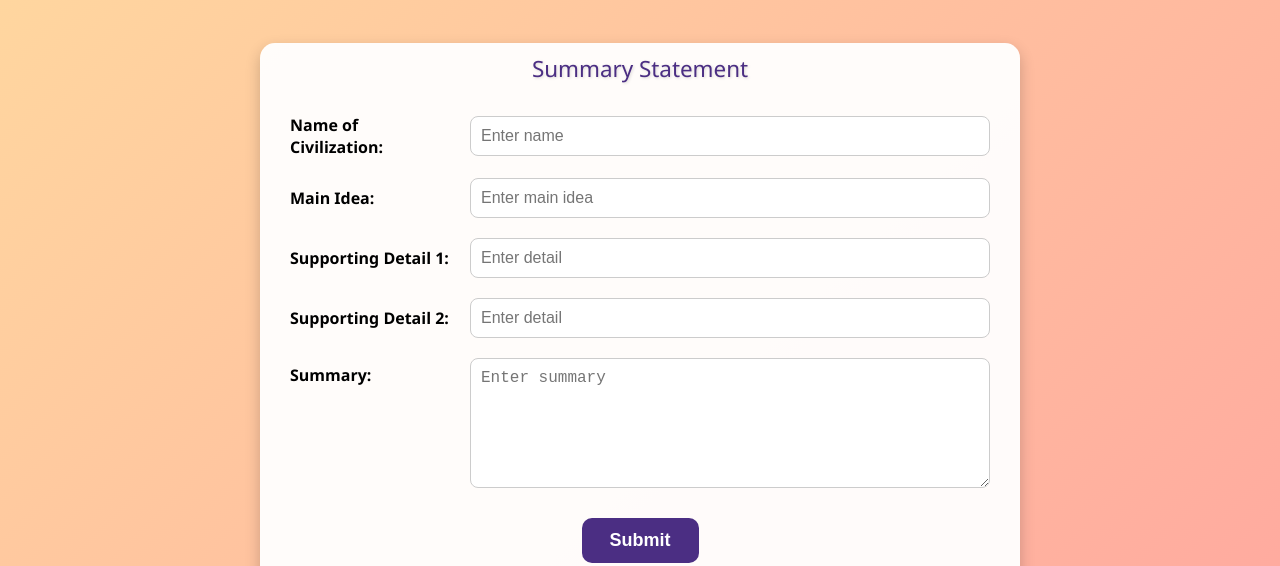
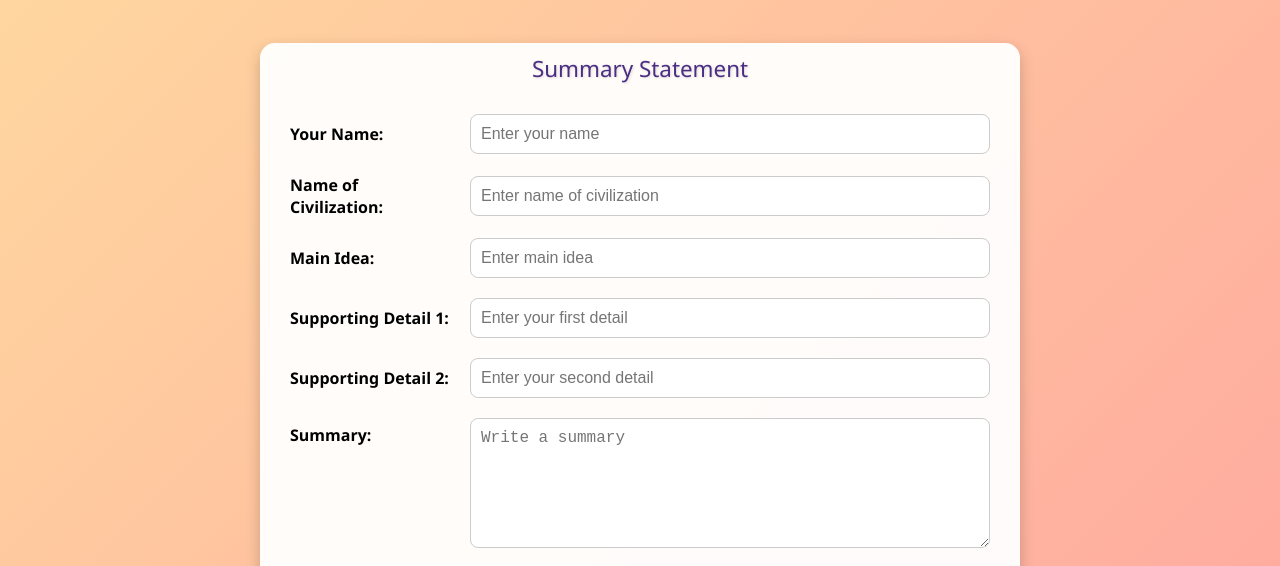
Before and after one commit to mybrown717/Grade-5-Early-American-Civilization-Virtual-Trip, a plain HTML site: page index.html in a window 1280 px wide. Shown: the part 509-1075 px from the top of the page. Drawn offline with Linux system fonts and the light colour scheme.

Commit message:
Update index.html

```diff
--- a/index.html
+++ b/index.html
@@ -134,8 +134,13 @@
     <form style="display: flex; flex-direction: column; gap: 20px;">
 
         <div style="display: flex; align-items: center; gap: 20px;">
+            <label style="width: 160px; font-weight: bold;">Your Name:</label>
+            <input type="text" placeholder="Enter your name" style="flex: 1; padding: 10px; border-radius: 8px; border: 1px solid #ccc; font-size: 16px;">
+        </div>
+
+        <div style="display: flex; align-items: center; gap: 20px;">
             <label style="width: 160px; font-weight: bold;">Name of Civilization:</label>
-            <input type="text" placeholder="Enter name" style="flex: 1; padding: 10px; border-radius: 8px; border: 1px solid #ccc; font-size: 16px;">
+            <input type="text" placeholder="Enter name of civilization" style="flex: 1; padding: 10px; border-radius: 8px; border: 1px solid #ccc; font-size: 16px;">
         </div>
 
         <div style="display: flex; align-items: center; gap: 20px;">
@@ -145,17 +150,17 @@
 
         <div style="display: flex; align-items: center; gap: 20px;">
             <label style="width: 160px; font-weight: bold;">Supporting Detail 1:</label>
-            <input type="text" placeholder="Enter detail" style="flex: 1; padding: 10px; border-radius: 8px; border: 1px solid #ccc; font-size: 16px;">
+            <input type="text" placeholder="Enter your first detail" style="flex: 1; padding: 10px; border-radius: 8px; border: 1px solid #ccc; font-size: 16px;">
         </div>
 
         <div style="display: flex; align-items: center; gap: 20px;">
             <label style="width: 160px; font-weight: bold;">Supporting Detail 2:</label>
-            <input type="text" placeholder="Enter detail" style="flex: 1; padding: 10px; border-radius: 8px; border: 1px solid #ccc; font-size: 16px;">
+            <input type="text" placeholder="Enter your second detail" style="flex: 1; padding: 10px; border-radius: 8px; border: 1px solid #ccc; font-size: 16px;">
         </div>
 
         <div style="display: flex; align-items: flex-start; gap: 20px;">
             <label style="width: 160px; font-weight: bold; margin-top: 6px;">Summary:</label>
-            <textarea placeholder="Enter summary" rows="6" style="flex: 1; padding: 10px; border-radius: 8px; border: 1px solid #ccc; font-size: 16px; resize: vertical;"></textarea>
+            <textarea placeholder="Write a summary" rows="6" style="flex: 1; padding: 10px; border-radius: 8px; border: 1px solid #ccc; font-size: 16px; resize: vertical;"></textarea>
         </div>
 
         <div style="text-align:center; margin-top: 10px;">
```
